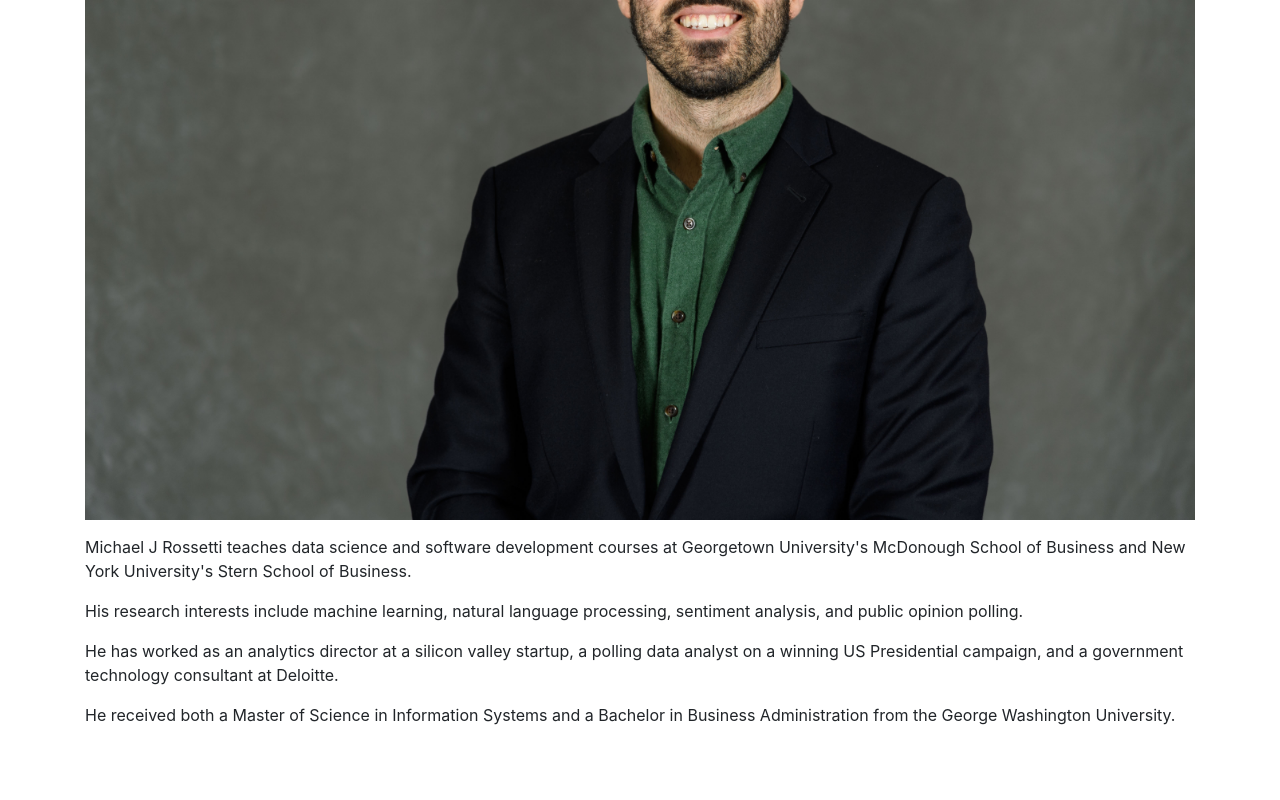
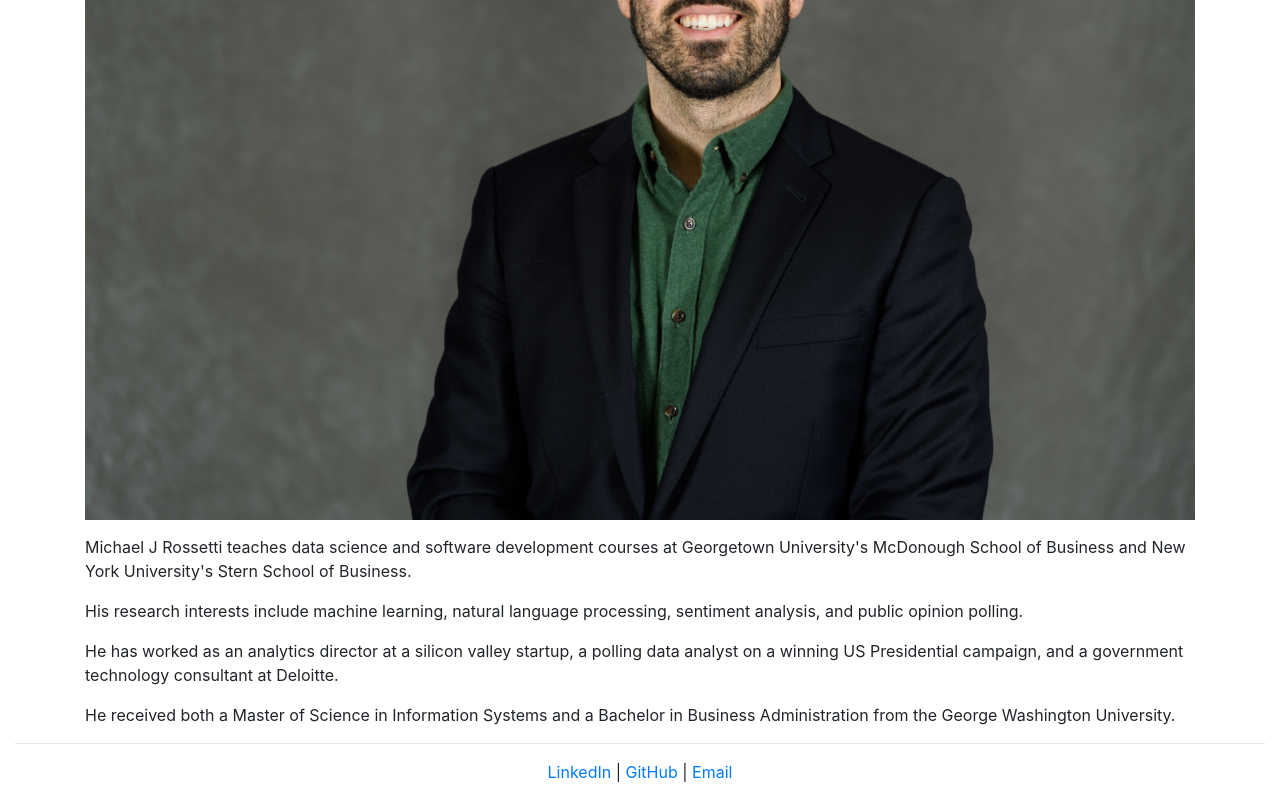
Before and after one commit to prof-rossetti/prof-rossetti-web-react, a React (Create React App) app: page / in a window 1280 px wide. Shown: the part 336-1136 px from the top of the page. Before the commit the page ends 1079 px from the top, so only its background shows below. Built offline with nearby package versions, Linux system fonts and the light colour scheme.

Commit message:
Contact footer

```diff
--- a/src/App.js
+++ b/src/App.js
@@ -43,6 +43,8 @@ export default function App() {
             <div className="app">
                 <Navbar fixed="top" bg="light" expand="lg">
                     <Navbar.Brand href="/">Michael J Rossetti</Navbar.Brand>
+                    {/*
+
                     <Navbar.Toggle aria-controls="basic-navbar-nav" />
                     <Navbar.Collapse id="basic-navbar-nav">
                         <Nav className="mr-auto">
@@ -51,15 +53,30 @@ export default function App() {
                             <Nav.Link href="/press">Press</Nav.Link>
                         </Nav>
                     </Navbar.Collapse>
+
+                    */}
                 </Navbar>
 
                 <Container fluid className="page">
                     <Switch>
                         <Route path="/" exact component={Home} />
+                        {/*
+
                         <Route path="/research" component={Research} />
                         <Route path="/teaching" component={Teaching} />
                         <Route path="/press" component={Press} />
-                    </Switch>
+
+                        */}
+                     </Switch>
+
+                    <hr/>
+                    <footer>
+                        <p style={{textAlign:"center"}}>
+                            {" "}<a href="https://www.linkedin.com/in/mikerossetti/">LinkedIn</a> |
+                            {" "}<a href="https://github.com/prof-rossetti">GitHub</a> |
+                            {" "}<a href="mailto:prof.mj.rossetti@gmail.com">Email</a>
+                        </p>
+                    </footer>
                 </Container>
             </div>
         </Router>
```
